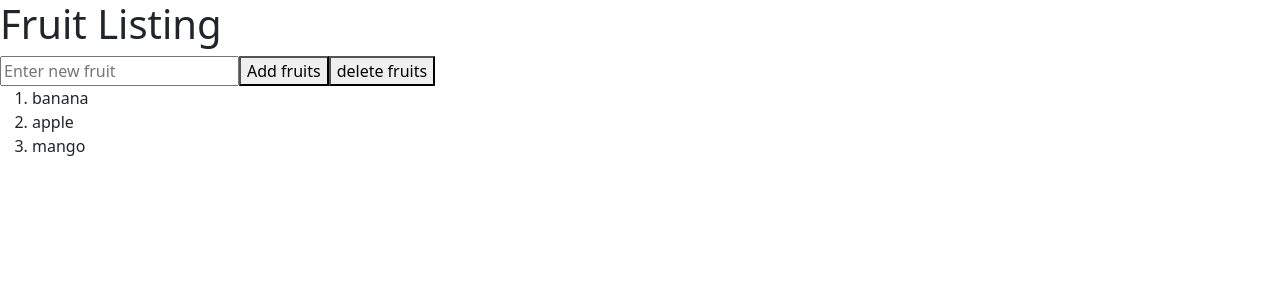
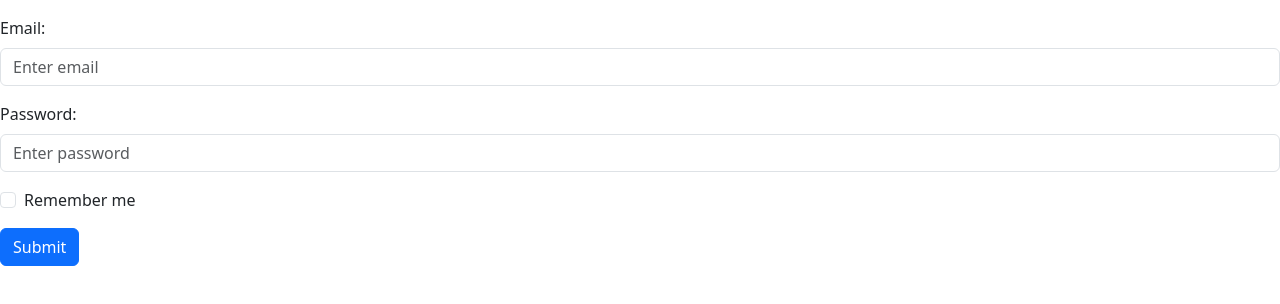
Before and after one commit to navyasadanapalli/React, a React (Create React App) app: page / in a window 1280 px wide. Shown: the top 304 px of the page. Built offline with nearby package versions, Linux system fonts and the light colour scheme.

Commit message:
controlled and uncontrolled component

```diff
--- a/src/App.js
+++ b/src/App.js
@@ -23,6 +23,8 @@ import ParentComponent from "./components/functional/purecomponent/purecomponent
 import UseStateExample1 from "./components/functional/hooks/usestateexample1";
 import UseStateExample2 from "./components/functional/hooks/usestateexample2";
 import UseStateExample3 from "./components/functional/hooks/usestateexample3";
+import UncontrolledCompo from "./components/functional/forms/uncontrolled";
+import Controlled from "./components/functional/forms/controlled";
 
 
 
@@ -47,7 +49,10 @@ function App() {
 {/* <ParentComponent/> */}
 {/* <UseStateExample1/> */}
 {/* <UseStateExample2/> */}
-<UseStateExample3/>
+{/* <UseStateExample3/> */}
+{/* <UncontrolledCompo/> */}
+<Controlled/>
+
 
 </div>
 
--- /dev/null
+++ b/src/components/functional/forms/controlled.js
@@ -0,0 +1,109 @@
+
+
+import { useState } from "react"
+
+
+const Controlled =()=>{
+    const [username,setUsername]=useState("")
+    const[userNameError,setUserUserError]=useState("")
+
+    const usernameHandler=(event)=>{
+        const username=event.target.value
+        setUsername(username)
+
+        if(username.length>5){
+            // alert("username must be less than 5 characters")
+            setUserUserError("username must be less than 5 characters")
+        }else{
+            setUserUserError("")
+            let userInformation={
+                username:username
+            }
+
+            console.log(userInformation)
+        }
+
+        console.log("user typing")
+
+    }
+
+     const loginApi =()=>{
+        fetch('https://dummyjson.com/auth/login', {
+            method: 'POST',
+            headers: { 'Content-Type': 'application/json' },
+            body: JSON.stringify({
+                // 'kminchelle'
+
+              username:username ,
+              password: '0lelplR',
+              // expiresInMins: 60, // optional
+            })
+          })
+          .then(res => res.json())
+          .then((response)=>console.log(response));
+
+     }
+
+
+    const submitHandler=(event)=>{
+        event.preventDefault()
+        loginApi()
+
+    }
+    return(
+        <>
+            <form onSubmit={submitHandler}   >
+  <div className="mb-3 mt-3">
+    <label htmlFor="email" className="form-label">
+      Email:
+    </label>
+    <input
+      type="text"
+      className="form-control"
+      id="email"
+      placeholder="Enter email"
+      name="email"
+      value={username}
+      onChange={usernameHandler}
+
+    />
+    {
+        userNameError
+        ?
+
+    <h5  style={{color:"red"}} >{userNameError}</h5>:
+    null
+
+
+    }
+
+  </div>
+  <div className="mb-3">
+    <label htmlFor="pwd" className="form-label">
+      Password:
+    </label>
+    <input
+      type="password"
+      className="form-control"
+      id="pwd"
+      placeholder="Enter password"
+      name="pswd"
+
+    />
+  </div>
+  <div className="form-check mb-3">
+    <label className="form-check-label">
+      <input className="form-check-input" type="checkbox" name="remember" />{" "}
+      Remember me
+    </label>
+  </div>
+  <button type="submit" className="btn btn-primary">
+    Submit
+  </button>
+</form>
+        </>
+
+    )
+}
+
+export default Controlled
--- /dev/null
+++ b/src/components/functional/forms/uncontrolled.js
@@ -0,0 +1,95 @@
+import { useRef } from "react"
+
+
+
+const UncontrolledCompo=()=>{
+    const usernameRef = useRef(null)
+    const passwordRef=useRef(null)
+
+    const submitHandler=(event)=>{
+        //Prevents the auto submission of a form
+        event.preventDefault()
+        console.log(usernameRef.current.value)
+
+
+        //collecting the input from form and storing in a variable
+        const username=usernameRef.current.value
+    const password=passwordRef.current.value
+//performing the basic validation
+    if(username.length>5 && password.length>5){
+        // invalid info
+        alert("username and password must be less than 5 characters")
+
+    }else{
+        //valud info
+        console.log(username,password)
+    let userInfo={
+        username:username,
+        password:password
+    }
+    console.log(userInfo)
+
+    }
+
+
+
+    }
+    return(
+        <form onSubmit={submitHandler}   >
+  <div className="mb-3 mt-3">
+    <label htmlFor="email" className="form-label">
+      Email:
+    </label>
+    <input
+      type="text"
+      className="form-control"
+      id="email"
+      placeholder="Enter email"
+      name="email"
+      ref={usernameRef}
+    />
+  </div>
+  <div className="mb-3">
+    <label htmlFor="pwd" className="form-label">
+      Password:
+    </label>
+    <input
+      type="password"
+      className="form-control"
+      id="pwd"
+      placeholder="Enter password"
+      name="pswd"
+      ref={passwordRef}
+    />
+  </div>
+  <div className="form-check mb-3">
+    <label className="form-check-label">
+      <input className="form-check-input" type="checkbox" name="remember" />{" "}
+      Remember me
+    </label>
+  </div>
+  <button type="submit" className="btn btn-primary">
+    Submit
+  </button>
+</form>
+
+    )
+}
+export default UncontrolledCompo
+
+
+
+
+
+
+
+
+
+
+
+// useRef :
+// 1.to access the dom in functional based component we can use useRef hook in react
+// 2.we can persists the values between the renders
+// 3. it doesnt cause any re-render
+
+// useRef has a current property
```
